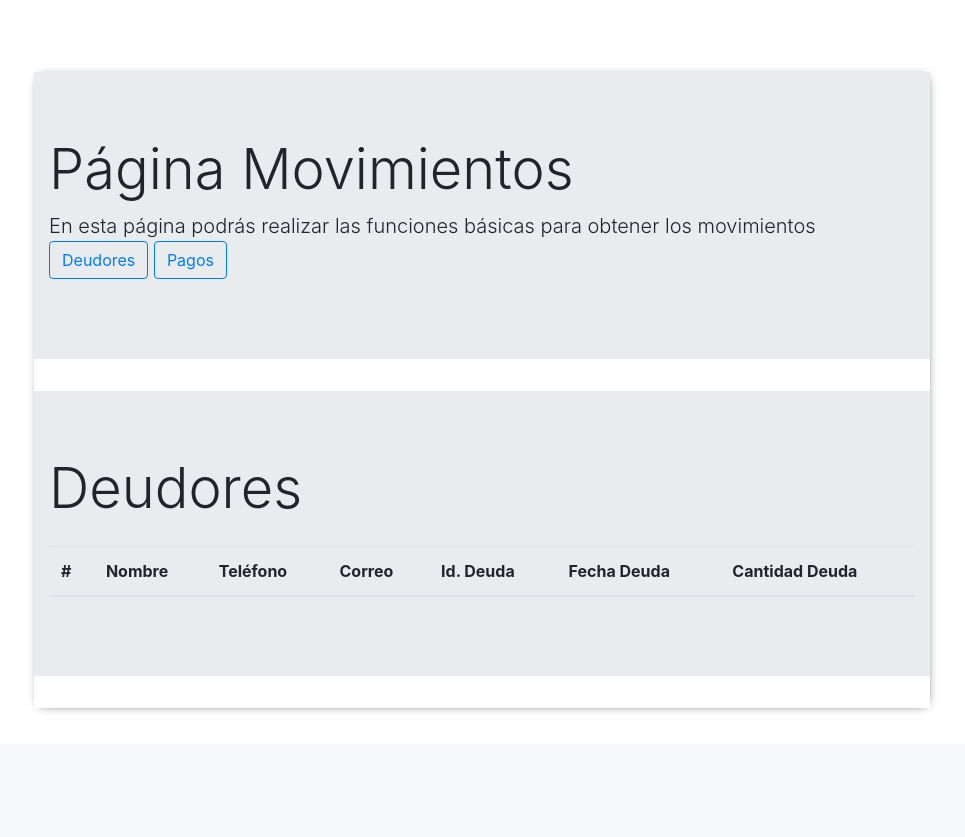
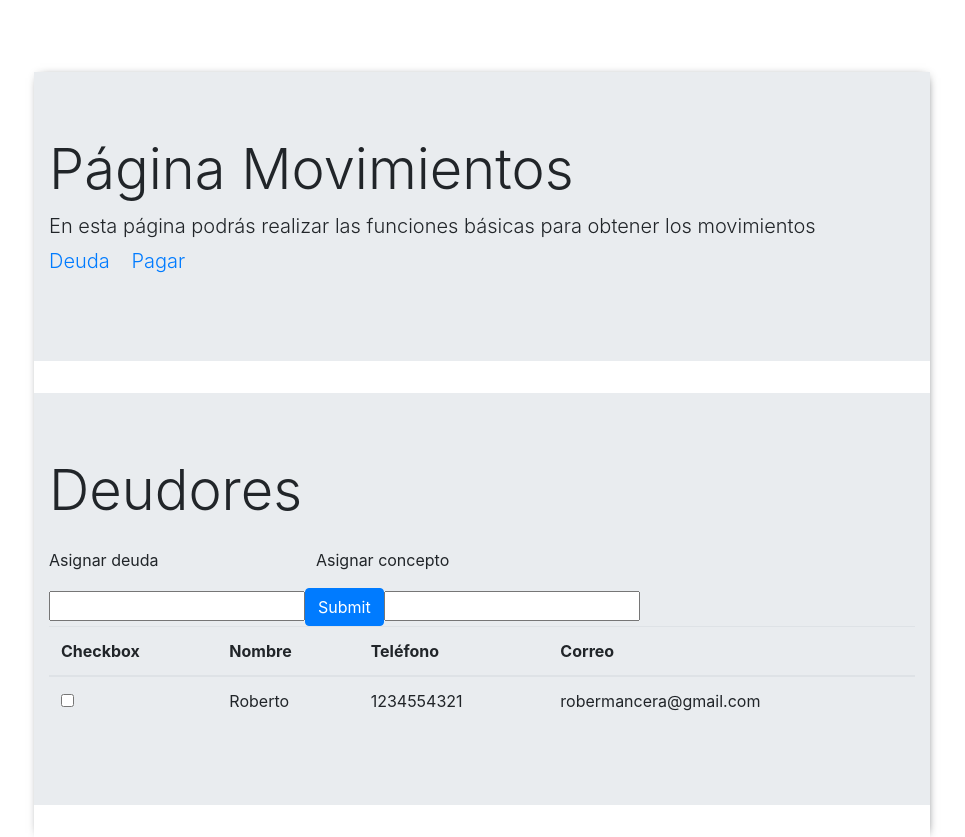
Before and after one commit to robermancera/sistemaCobro, a CodeIgniter app: page /CodeIgniter/index.php/payroll/getInfo in a window 1280 px wide. Shown: the part 56-893 px from the top of the page, without its empty margins (158-1123 px from the left). Before the commit the page ends 767 px from the top, so only its background shows below. Run offline with CodeIgniter, Linux system fonts and the light colour scheme; data comes from the database, SQL or seed files in the repository; lists and menus that the app fills with data are empty; some libraries are stand-ins or nearby versions.

Commit message:
Update movimientos.php

```diff
--- a/application/views/movimientos.php
+++ b/application/views/movimientos.php
@@ -25,7 +25,7 @@
                     </li>
                     <li>
                     <li class="nav-item">
-                            <a class="nav-link" href="<?php echo base_url(); ?>index.php/Login/toMovimiento">Movimientos</a>
+                            <a class="nav-link" href="<?=base_url().'index.php/Payroll/getInfo'?>">Movimientos</a>
                             </li>
                     </li>
                     </ul>
@@ -64,8 +64,8 @@
             <h1 class="display-4">Página Movimientos</h1>
             <p class="lead">
               En esta página podrás realizar las funciones básicas para obtener los movimientos<br>
-              <button type="button" class="btn btn-outline-primary">Deudores</button>
-              <button type="button" class="btn btn-outline-primary">Pagos</button>
+              <a class="navbar-brand" href="<?=base_url().'index.php/Payroll/getInfo'?>">Deuda</a>
+              <a class="navbar-brand" href="<?=base_url().'index.php/Login/toPagar'?>">Pagar</a>
             </p>
         </div>
         </div>
@@ -77,13 +77,10 @@
             <table class="table">
                 <thead>
                   <tr>
-                    <th>#</th>
+                    <th>Checkbox</th>
                     <th>Nombre</th>
                     <th>Teléfono</th>
                     <th>Correo</th>
-                    <th>Id. Deuda</th>
-                    <th>Fecha Deuda</th>
-                    <th>Cantidad Deuda</th>
 
                     <!--
                       SELECT
@@ -91,29 +88,30 @@
                           tbl_usuario.fld_nombre,
                           tbl_usuario.fld_telefono,
                           tbl_usuario.fld_correo,
-                          tbl_deudas.fld_id,
+                         tbl_deudas.fld_id,
                           tbl_deudas.fld_fecha,
                           tbl_deudas.fld_cantidad
                       FROM INNER JOIN tbl_usuario ON tbl_usuario.fld_id = tbl_deudas.fld_id_usuario;
                     -->
                   </tr>
                 </thead>
+                <form action="<?php echo base_url(); ?>index.php/Payroll/createDebt" method="post">
                 <tbody>
+                <?php foreach ($deudas as $deuda):?>
                   <tr>
-                    <!--
-                    <th scope="row">1</th>
-                    <td>Mark</td>
-                    <td>Otto</td>
-                    -->
+                    <td><input type="checkbox" name="idch[]" value='<?php echo $deuda['fld_id']?>'></td>
+                    <td><?php echo $deuda['fld_nombre']?></td>
+                    <td><?php echo $deuda['fld_telefono']?></td>
+                    <td><?php echo $deuda['fld_correo']?></td>
                   </tr>
-                  <tr>
-                    <!--
-                    <th scope="row">2</th>
-                    <td>Jacob</td>
-                    <td>Thornton</td>
-                  -->
-                  </tr>
+                <?php endforeach;?>
                 </tbody>
+
+                <p>Asignar deuda &nbsp;&nbsp;&nbsp;&nbsp;&nbsp;&nbsp;&nbsp;&nbsp;&nbsp;&nbsp;&nbsp;&nbsp;&nbsp;&nbsp;&nbsp;&nbsp;&nbsp;&nbsp;&nbsp;&nbsp;&nbsp;&nbsp;&nbsp;&nbsp;&nbsp;&nbsp;&nbsp;&nbsp;&nbsp;&nbsp;&nbsp;&nbsp;&nbsp;&nbsp;Asignar concepto</p>
+                <input type="number" name='amountDebt'>
+                <button type="submit" class="btn btn-primary">Submit</button>
+                <input type="text" name='concept'>
+                </form>
               </table>
 
             </table>
@@ -122,7 +120,5 @@
     </div>
 
     </section>
-
-
 </body>
 </html>
```
